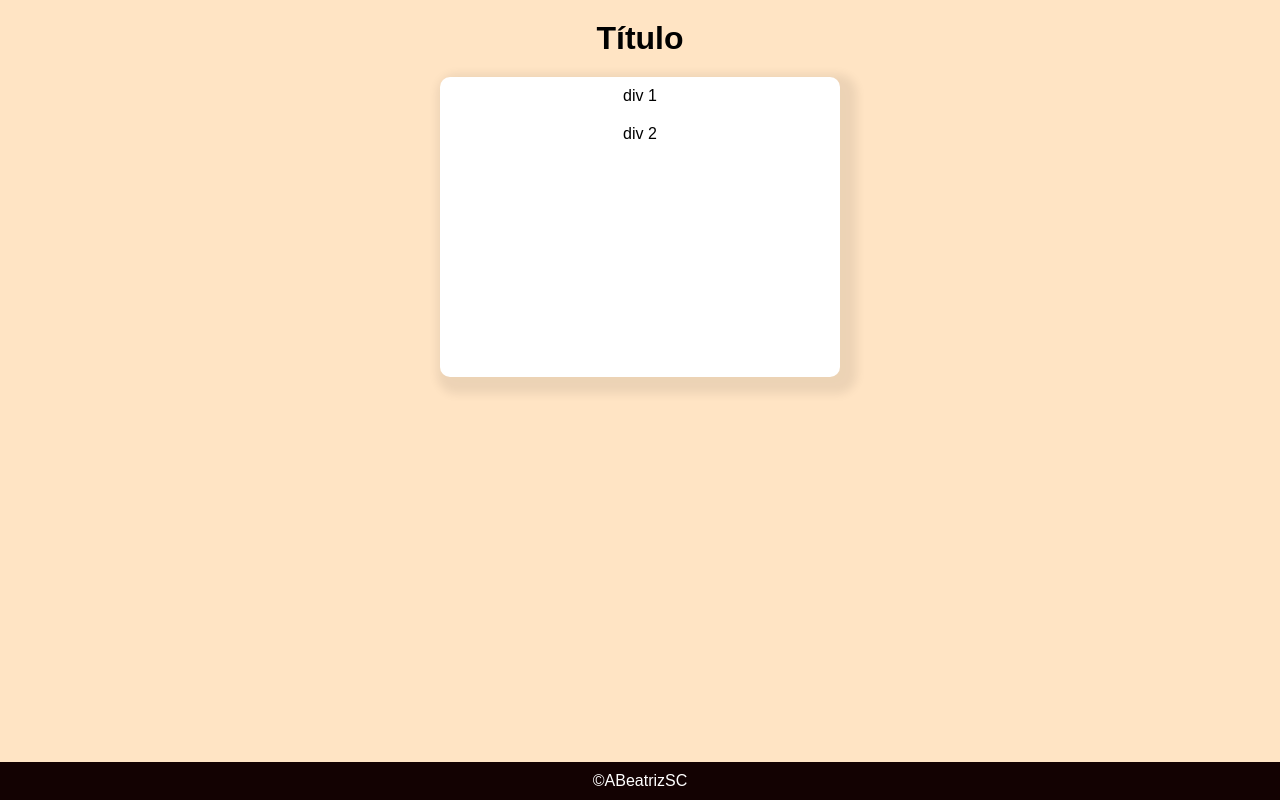
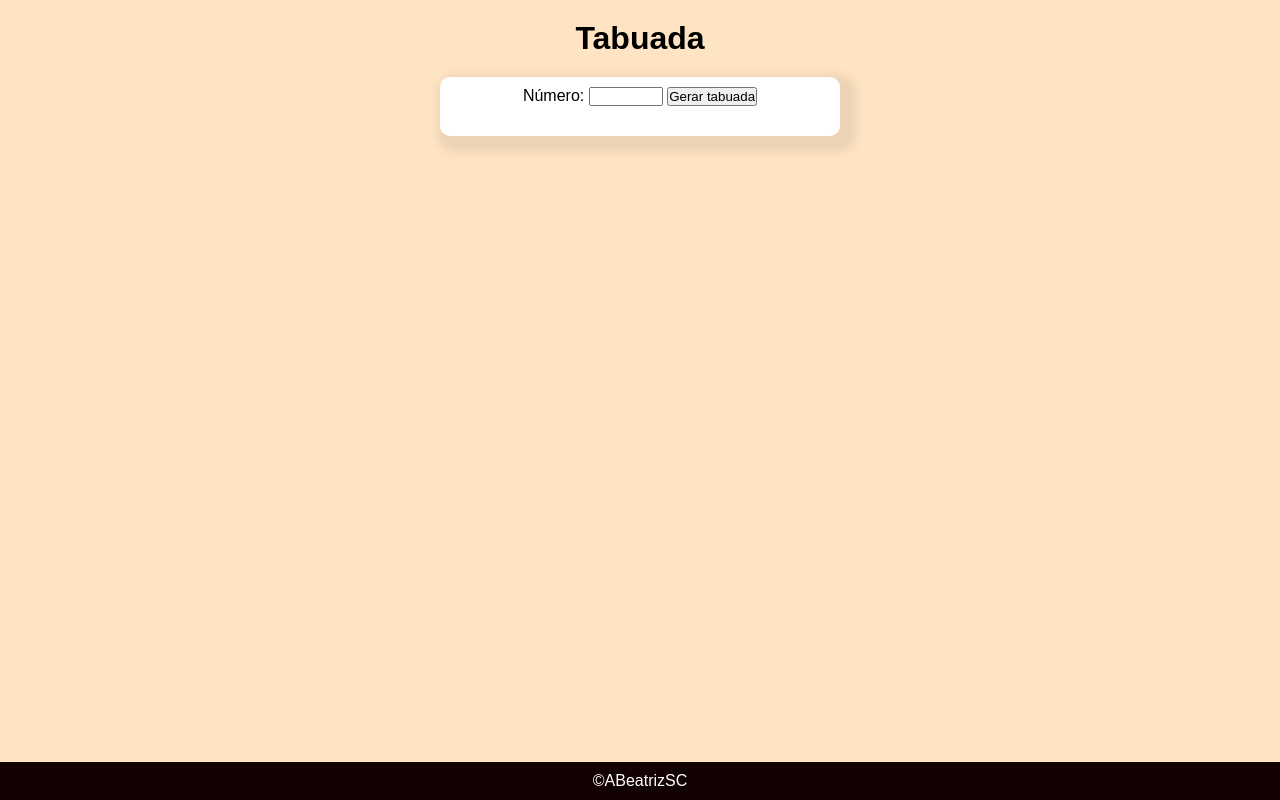
Before and after one commit to ABeatrizSC/javascript, a plain HTML site: page exercicios/exercicio04/index.html in a window 1280 px wide. Drawn offline with Linux system fonts and the light colour scheme.

Commit message:
update exercicio 04

```diff
--- a/exercicios/exercicio04/index.html
+++ b/exercicios/exercicio04/index.html
@@ -8,16 +8,16 @@
 </head>
 <body>
     <header>
-        <h1>Título</h1>
+        <h1>Tabuada</h1>
     </header>
     <section>
         <div>
-            div 1
+            <p>Número: <input type="number" name="numero" id="txtnum">
+            <input type="button" value="Gerar tabuada" onclick="tabuada()">
+            </p>
         </div>
 
-        <div>
-            div 2
-        </div>
+        <div id="res"></div>
     </section>
     <footer>
         <p>&copy;ABeatrizSC</p>
--- a/exercicios/exercicio04/script.js
+++ b/exercicios/exercicio04/script.js
@@ -0,0 +1,17 @@
+function tabuada() {
+    let n = document.getElementById('txtnum')
+    let resposta = document.getElementById('res')
+
+    if (n.value.length == 0){
+        window.alert("Por favor, digite um número.")
+    } else {
+        let numero = Number(n.value)
+        let tabuada = ''
+
+        for(var i = 1; i <=10; i++){
+            tabuada += `${numero} x ${i} = ${numero*i}<br>`
+        }
+
+        resposta.innerHTML = tabuada
+    }
+}
--- a/exercicios/exercicio04/style.css
+++ b/exercicios/exercicio04/style.css
@@ -17,7 +17,7 @@ header > h1 {
 section {
     background-color: white;
     width: 400px;
-    height: 300px;
+    height: auto;
     margin: auto;
     border-radius: 10px;
     box-shadow: 7px 7px 10px 10px rgba(0, 0, 0, 0.075);
@@ -26,6 +26,10 @@ section {
 
 section > div {
     padding: 10px;
+}
+
+#txtnum{
+    width: 70px;
 }
 
 footer {
```
